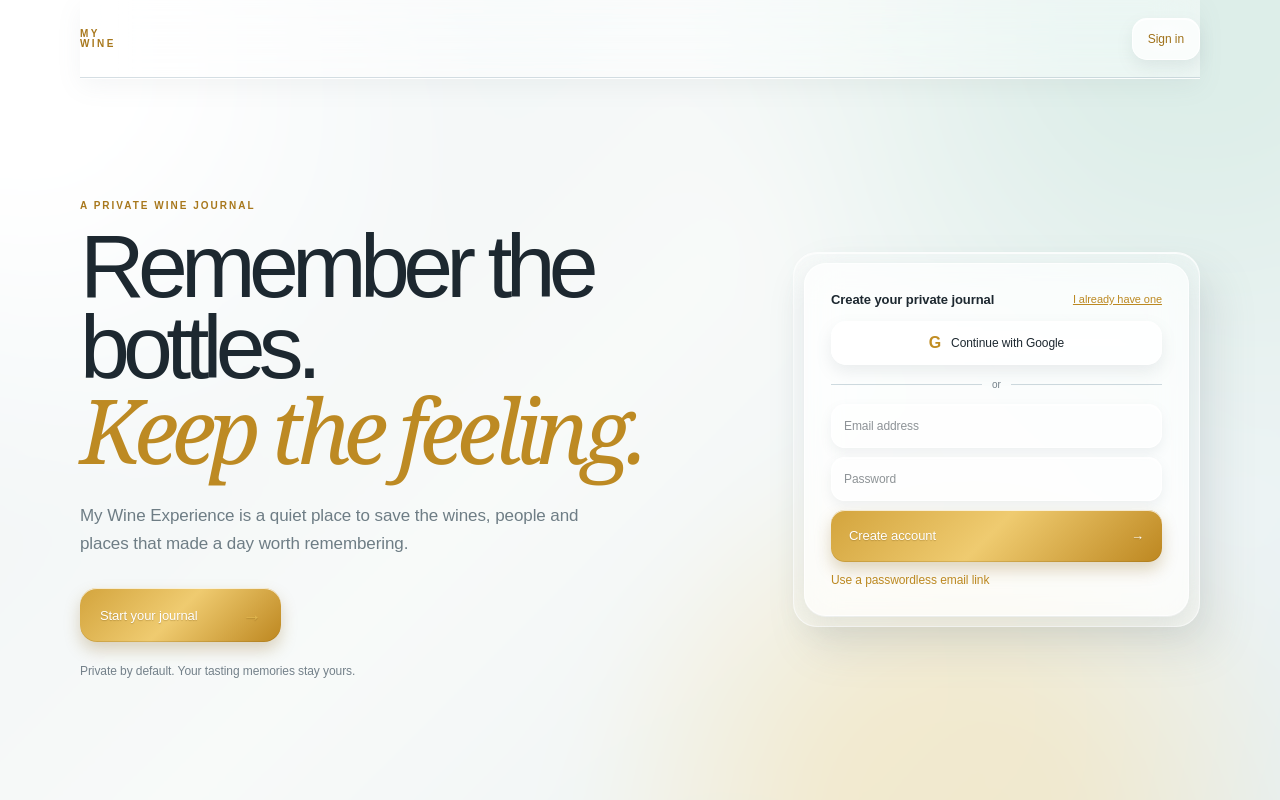
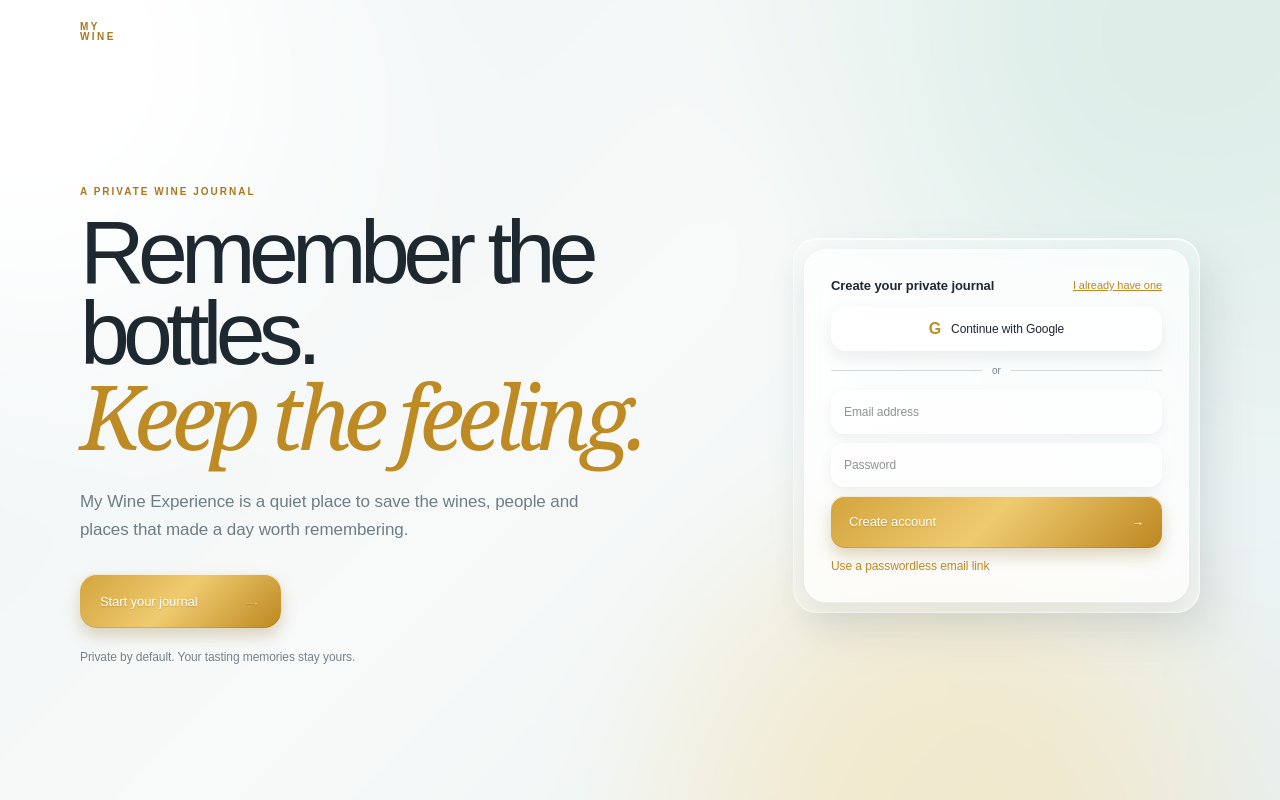
Before and after one commit to terence-collab/mywineexperience, a Next.js app: page / in a window 1280 px wide. Shown: the top 800 px of the page. Built offline with nearby package versions, Linux system fonts and the light colour scheme; no server answers.

Commit message:
Refine landing header and Google auth flow

```diff
--- a/app/globals.css
+++ b/app/globals.css
@@ -202,11 +202,11 @@ button, input, textarea, select { font:inherit; }
 }
 
 .landing-header {
-  min-height: 78px;
+  min-height: 64px;
   display: flex;
   align-items: center;
-  justify-content: space-between;
-  border-bottom: 1px solid var(--line);
+  justify-content: flex-start;
+  border-bottom: 0;
 }
 
 .landing-sign-in,
@@ -645,6 +645,13 @@ body::before {
 
 .landing-shell { background: transparent; }
 .landing-header { border-bottom-color: rgba(164, 184, 194, .46); }
+.landing-header {
+  border-bottom: 0;
+  background: transparent;
+  box-shadow: none;
+  backdrop-filter: none;
+  -webkit-backdrop-filter: none;
+}
 .landing-sign-in { color: #9f7119; }
 .landing-lead { color: #6e7d85; }
 .landing-reassurance { color: #74818a; }
--- a/app/page.tsx
+++ b/app/page.tsx
@@ -27,7 +27,6 @@ export default function LandingPage() {
     <main className="landing-shell">
       <header className="landing-header">
         <div className="brand-mark" aria-label="My Wine Experience"><span>MY</span><span>WINE</span></div>
-        <a className="landing-sign-in" href="#account">Sign in</a>
       </header>
 
       <section className="landing-hero" aria-labelledby="landing-title">
--- a/components/account-access.tsx
+++ b/components/account-access.tsx
@@ -55,8 +55,15 @@ export default function AccountAccess({ onAuthenticated }: AccountAccessProps) {
     try {
       const result = await signInWithGoogle();
       if (result) onAuthenticated();
-    } catch {
-      setMessage("Google sign-in did not work. Please try again.");
+    } catch (error) {
+      const code = (error as { code?: string }).code;
+      if (code === "auth/unauthorized-domain") {
+        setMessage("This website is not yet authorised for Google sign-in.");
+      } else if (code === "auth/operation-not-supported-in-this-environment") {
+        setMessage("Google sign-in is not supported in this browser. Try the email option instead.");
+      } else {
+        setMessage("Google sign-in could not open. Please try again or use email sign-in.");
+      }
     }
   }
 
--- a/lib/auth.ts
+++ b/lib/auth.ts
@@ -5,7 +5,6 @@ import {
   isSignInWithEmailLink,
   onAuthStateChanged,
   sendSignInLinkToEmail,
-  signInWithPopup,
   signInWithRedirect,
   signInWithEmailLink,
   signInWithEmailAndPassword,
@@ -36,13 +35,8 @@ export async function signInWithGoogle() {
   const configuredAuth = requireAuth();
   const provider = new GoogleAuthProvider();
   provider.setCustomParameters({ prompt: "select_account" });
-  try {
-    return await signInWithPopup(configuredAuth, provider);
-  } catch (error) {
-    if ((error as { code?: string }).code !== "auth/popup-blocked") throw error;
-    await signInWithRedirect(configuredAuth, provider);
-    return null;
-  }
+  await signInWithRedirect(configuredAuth, provider);
+  return null;
 }
 
 export async function completeGoogleRedirectSignIn() {
```
Also changed, not shown: 1 other file (tests, documents, lock files or other folders).
